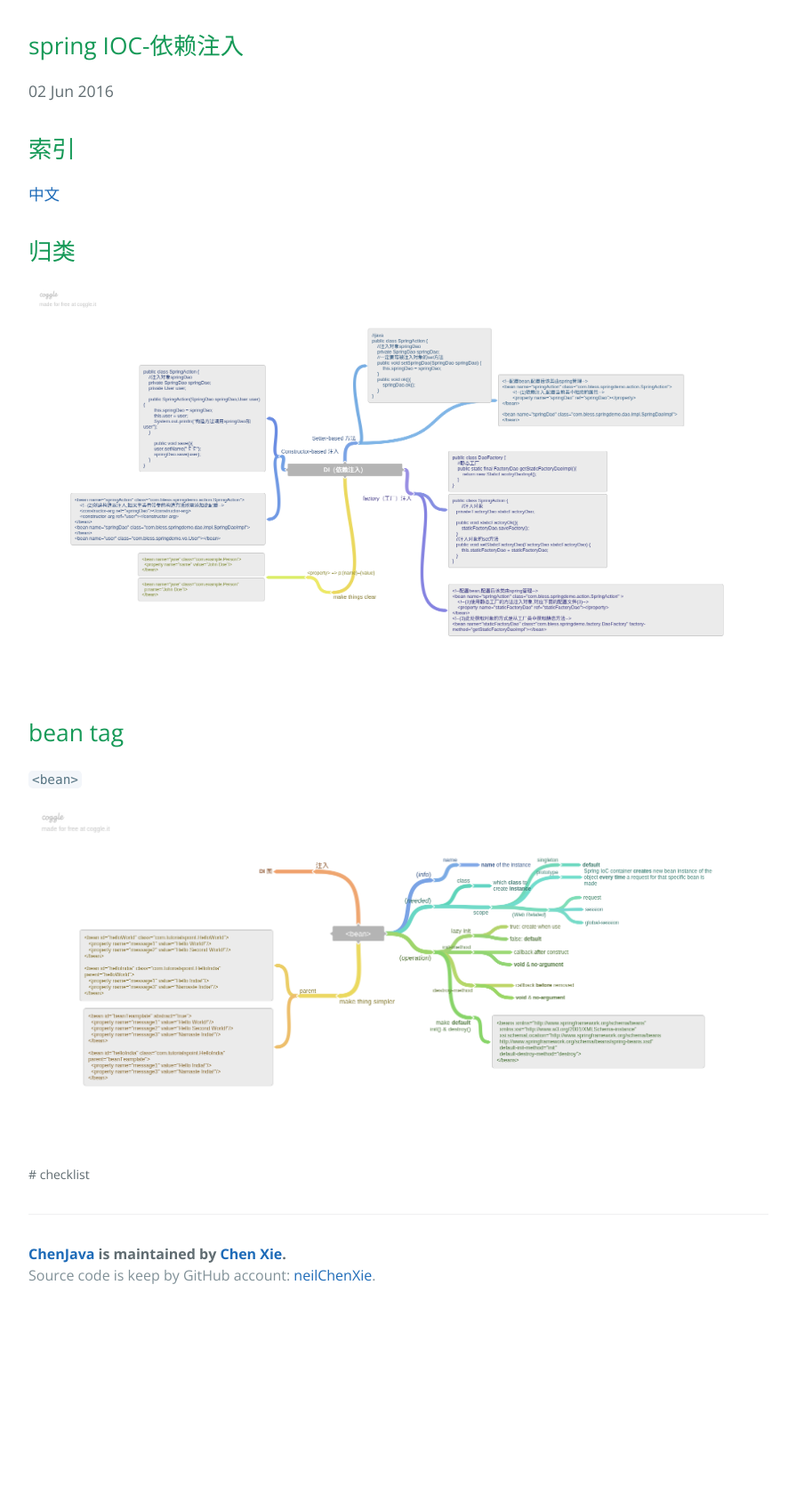
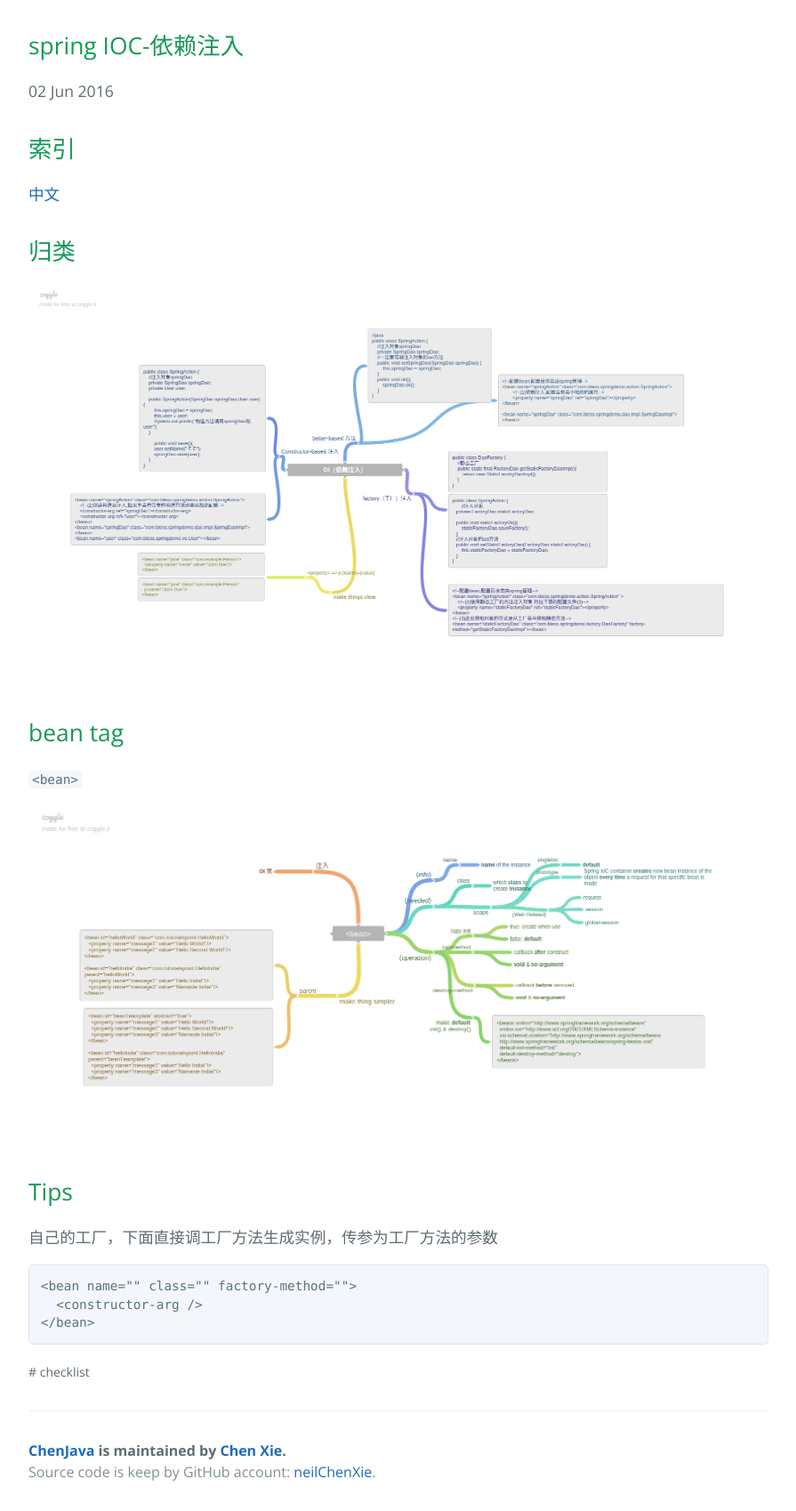
Before and after one commit to neilChenXie/ChenJava, a Jekyll site: the page built from _posts/spring/2016-06-02-spring_IOC.md, in a window 1280 px wide. Shown: the whole page at 89% size, without its empty margins (192-1087 px from the left). Built offline with Jekyll 4.4.1, drawn with Linux system fonts in a browser that asks for light colours; before the commit the page ends 1477 px from its top, so only the background shows below that.

Commit message:
modified:   _posts/spring/2016-06-02-spring_IOC.md

````diff
--- a/_posts/spring/2016-06-02-spring_IOC.md
+++ b/_posts/spring/2016-06-02-spring_IOC.md
@@ -20,3 +20,14 @@ tags: [checklist]
 `<bean>`
 
 [![bean tag]({{ site.baseurl }}/img/spring/bean.png)]({{ site.baseurl }}/img/spring/bean.png)
+
+
+## Tips
+
+自己的工厂，下面直接调工厂方法生成实例，传参为工厂方法的参数
+
+```xml
+<bean name="" class="" factory-method="">
+  <constructor-arg />
+</bean>
+```
````
